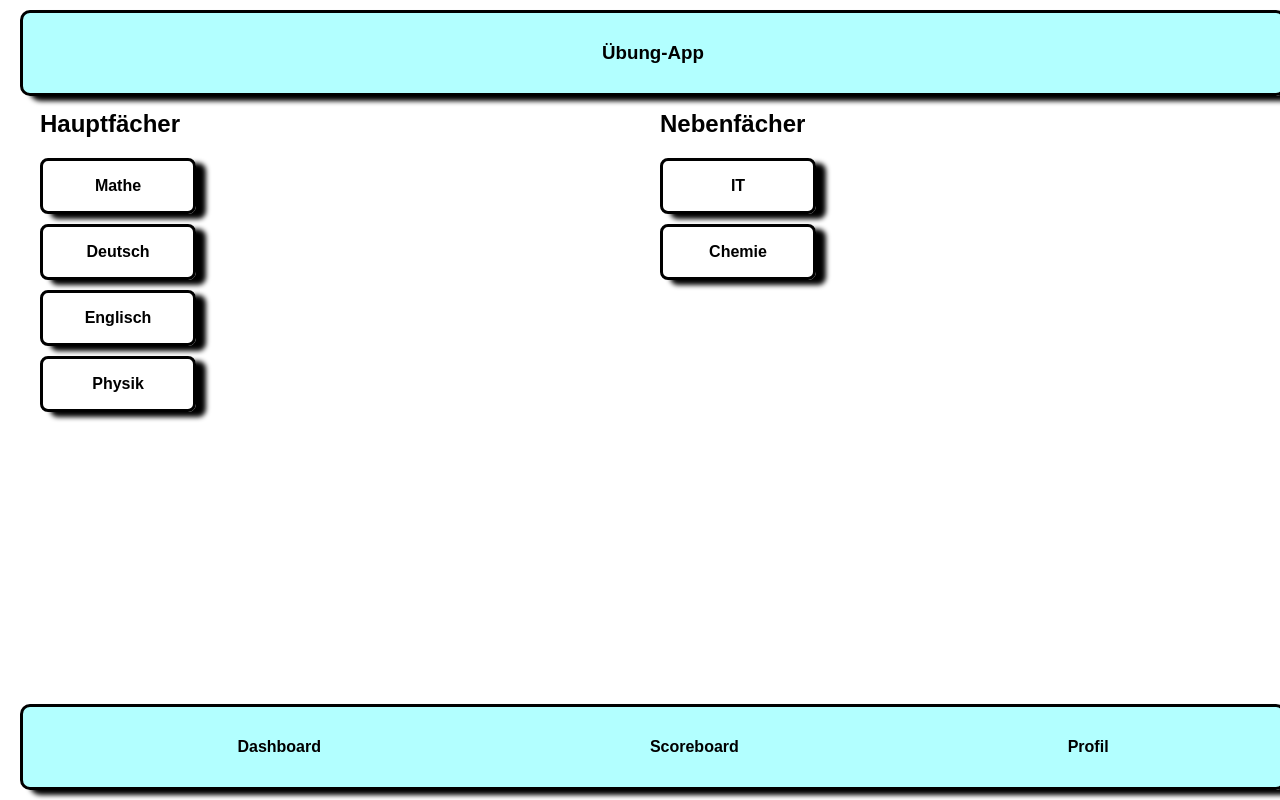
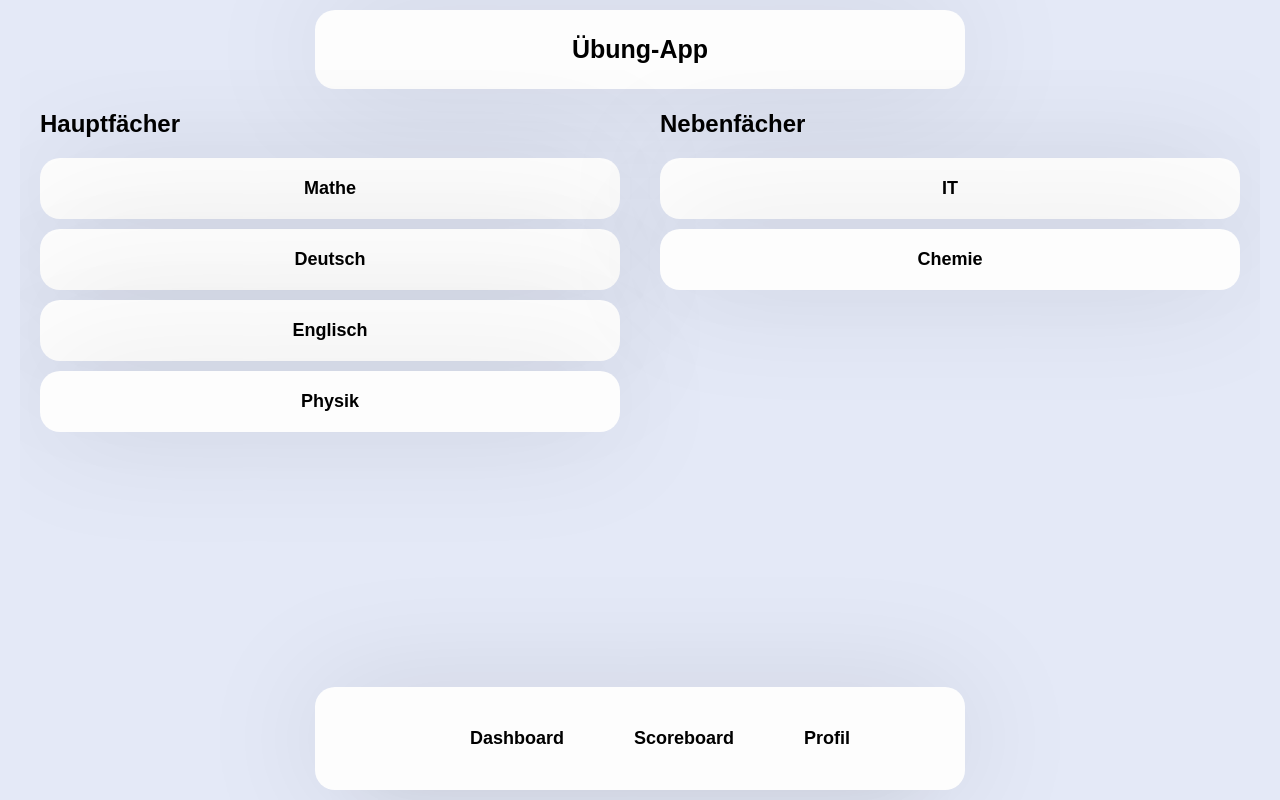
Before and after one commit to Marci0197/Flapas-Projekt, a PHP site: page / in a window 1280 px wide. Run offline with PHP 8.4, Linux system fonts and the light colour scheme.

Commit message:
Style geändert
Die Webseite schöner gemacht

```diff
--- a/iframes/profil.html
+++ b/iframes/profil.html
@@ -14,6 +14,8 @@
         <!--
           TODO: Einstellungen bearbeiten
         -->
-        <li><a href="#">Einstellungen</a></li>
+        <ul>
+            <li><a href="#">Einstellungen</a></li>
+        </ul>
     </div>
 </body>
--- a/iframes/style.css
+++ b/iframes/style.css
@@ -96,17 +100,17 @@
 a{
     text-decoration: none;
     color: #000000;
+    font-weight: bold;
+    font-size: large;
 }
-/*
-  TODO: height Responsive machen, dass es nicht auf 750px festgelegt ist
-*/
+
 .div-profil{
-    border: 3px;
-    border-style: solid;
-    border-color: #000000;
+    background: #fdfdfd;
+    display: flex;
+    flex-direction: column;
+    padding: 50px;
     border-radius: 20px;
-    height: 750px;
-    box-shadow: 10px 5px 5px black;
+    box-shadow: 0 0 128px 0 rgba(0, 0, 0, 0.1), 0;
 
     margin-top: 40px;
     margin-right: 20px;
--- a/index.html
+++ b/index.html
@@ -7,19 +7,20 @@
     <link rel="stylesheet" href="style.css">
 </head>
 <body>
-    <div class="page-container">
     <div class="header-container">
-            <div class="header">
-                <h3>Übung-App</h3>
+        <div class="box form-box">
+            <header>Übung-App</header>
         </div>
     </div>
-        <br>
+
     <main id="content">
         <!-- Hier der Link  ↓   für die Startseite -->
         <iframe src="/iframes/dashboard.html" id="myHtml"></iframe>
     </main>
-        <br>
+
+    <div class="wrapper">
         <div class="footer-container">
+            <div class="box form-box">
                 <ul class="footer">
                     <li><a href="#">Dashboard</a></li>
                     <li><a href="#">Scoreboard</a></li>
@@ -27,6 +28,7 @@
                 </ul>
             </div>
         </div>
+    </div>
 
     <script src="script.js"></script>
 </body>
--- a/style.css
+++ b/style.css
@@ -1,77 +1,91 @@
-body {
+body{
     font-family: Arial, sans-serif;
     margin: 0;
     height: 100vh;
+    background: #e4e9f7;
 }
 
-.page-container {
+.wrapper{
+    display: flex;
+    align-items: center;
+    justify-content: center;
+    min-height: calc(90 - 10px);
+    padding-bottom: 10px;
+}
+
+.header-container{
+    display: flex;
+    align-items: center;
+    justify-content: center;
+    padding: 10px;
+}
+
+.footer-container{
+    display: flex;
+    position: fixed;
+    align-items: center;
+    justify-content: center;
+    bottom: 0;
+    padding: 10px;
+}
+
+.box{
+    background: #fdfdfd;
     display: flex;
     flex-direction: column;
-    min-height: 100vh;
+    align-items: center;
+    padding: 25px 100px;
+    border-radius: 20px;
+    box-shadow: 0 0 128px 0 rgba(0, 0, 0, 0.1),
+                0 32px 64px -48px rgba(0, 0, 0, 0.5);
 }
 
-.header-container {
-    position: fixed;
-    display: flex;
-    justify-content: center;
-    align-items: center;
-    width: calc(100% - 40px);
-    padding: 10px;
-    background-color: rgba(0, 255, 255, 0.3);
-    height: 60px;
-    border: 3px solid;
-    border-radius: 10px;
-    box-shadow: 10px 5px 5px #000000;
-    top: 10px;
-    left: 20px;
+.form-box{
+    width: 450px;
+    margin: 0px 10px;
 }
 
-.footer-container {
-    position: fixed;
-    display: flex;
-    justify-content: center;
-    align-items: center;
-    width: calc(100% - 40px);
-    padding: 10px;
-    background-color: rgba(0, 255, 255, 0.3);
-    height: 60px;
-    border: 3px solid;
-    border-radius: 10px;
-    box-shadow: 10px 5px 5px #000000;
-    bottom: 10px;
-    left: 20px;
+.form-box header{
+    font-size: 25px;
+    font-weight: bold;
 }
 
-main {
+.form-box footer{
+    font-size: 25px;
+    font-weight: bold;
+}
+
+main{
     flex-grow: 1;
     padding-top: 80px;
     padding-bottom: 80px;
 }
 
-.footer {
+.footer{
     display: flex;
-    justify-content: space-around;
+    justify-content: center;
     list-style: none;
     width: 100%;
 }
 
-.footer li {
+.footer li{
     flex-grow: 1;
     text-align: center;
 }
 
-.footer a {
+.footer a{
     text-decoration: none;
     color: #000000;
     font-weight: bold;
+    font-size: large;
 }
 
-h3 {
+h3{
     font-weight: bold;
     color: #000000;
 }
 
-iframe {
+iframe{
     position: absolute;
     border: none;
     top: 70px;
@@ -83,8 +97,14 @@
     min-height: 300px;
 }
 
+p{
+    color: #000000;
+    font-weight: bold;
+    font-size: large;
+}
+
 /* Responsive Styles */
-@media (max-width: 768px) {
+@media (max-width: 768px){
     .header-container,
     .footer-container {
         width: calc(100% - 40px);
@@ -104,7 +124,7 @@
     }
 }
 
-@media (max-width: 480px) {
+@media (max-width: 480px){
     h3 {
         font-size: 1.5em;
     }
```
Also changed, not shown: other parts of iframes/style.css (+26 -21 lines), iframes/scoreboard.html (line endings or trailing spaces). Lines whose indentation alone changed are shown as unchanged.
